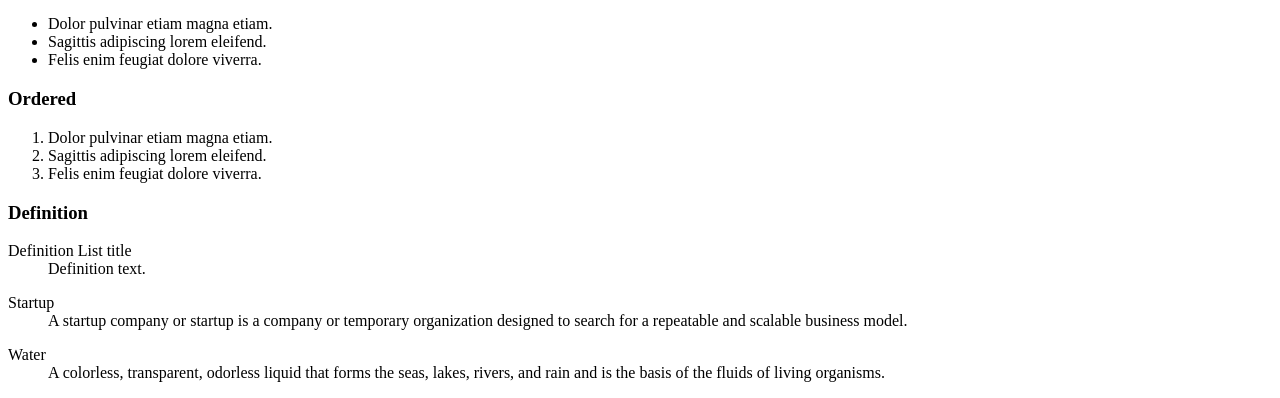
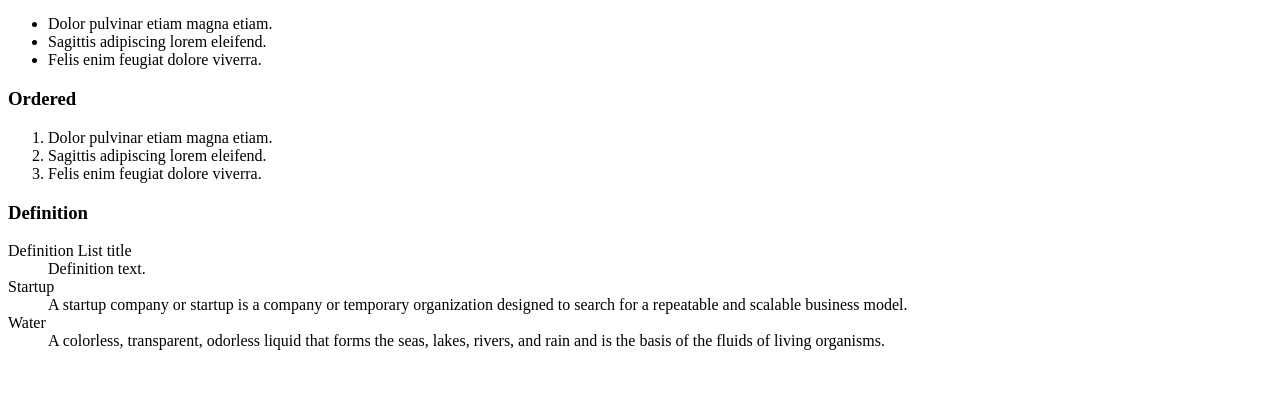
Before and after one commit to ydroal/holbertonschool-web_front_end, a plain HTML site: page html_advanced/26-styleguide.html in a window 1280 px wide. Shown: the part 612-1010 px from the top of the page. After the commit the page ends 978 px from the top, so only its background shows below. Drawn offline with Linux system fonts and the light colour scheme.

Commit message:
fix: task26

```diff
--- a/html_advanced/26-styleguide.html
+++ b/html_advanced/26-styleguide.html
@@ -58,13 +58,9 @@
         <dl>
           <dt>Definition List title</dt>
           <dd>Definition text.</dd>
-        </dl>
-        <dl>
           <dt>Startup</dt>
           <dd>A startup company or startup is a company or temporary organization designed to search for a repeatable
             and scalable business model.</dd>
-        </dl>
-        <dl>
           <dt>Water</dt>
           <dd>A colorless, transparent, odorless liquid that forms the seas, lakes, rivers, and rain and is the basis
             of the fluids of living organisms.</dd>
```
